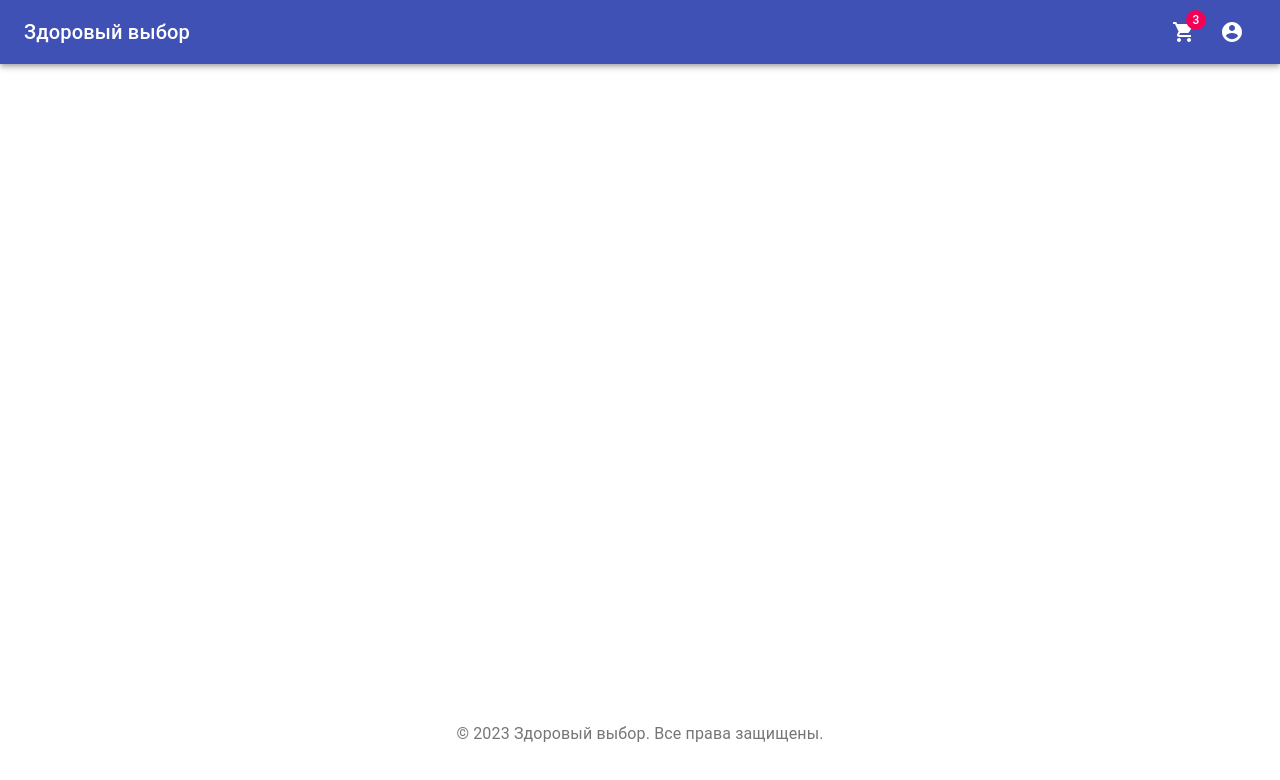
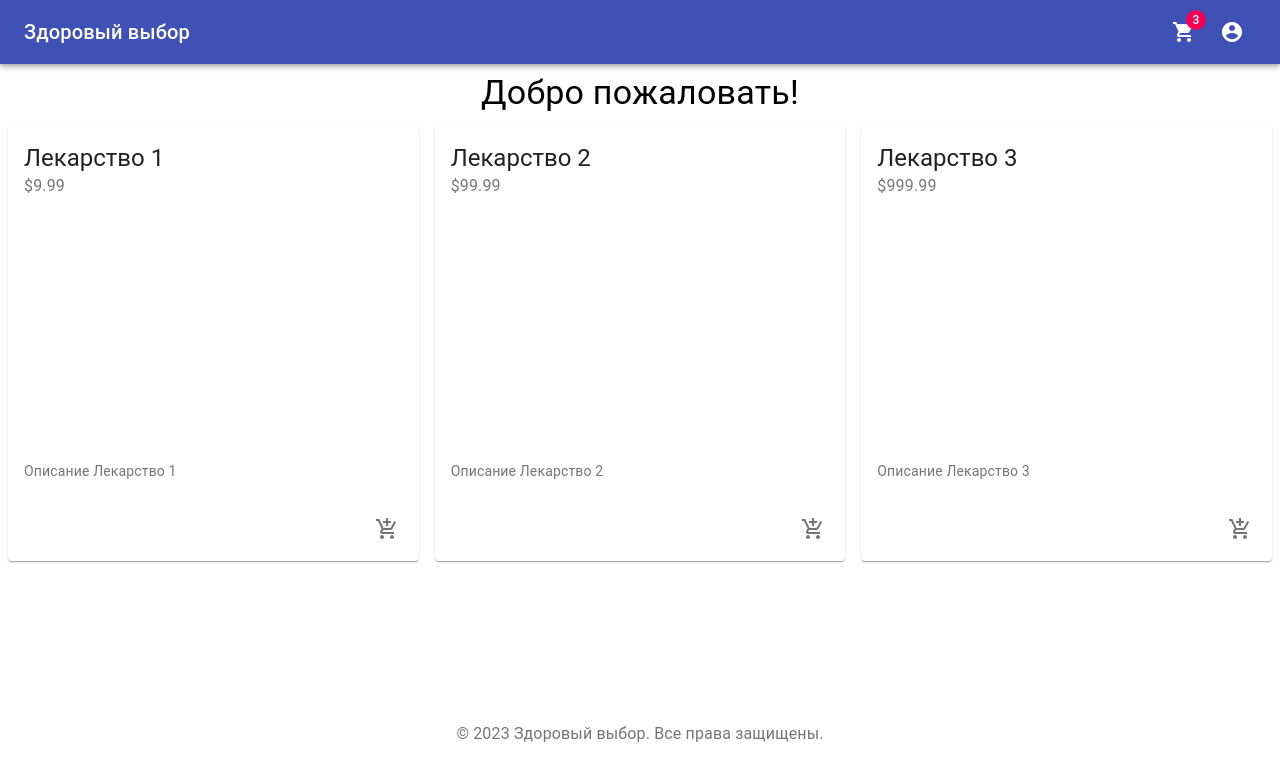
Before and after one commit to llummin/pharmacy, a React (Create React App) app in the folder frontend/: page / in a window 1280 px wide. Shown: the top 780 px of the page. Built offline with nearby package versions, Linux system fonts and the light colour scheme.

Commit message:
preliminary home page

```diff
--- a/frontend/src/components/App.tsx
+++ b/frontend/src/components/App.tsx
@@ -5,6 +5,7 @@ import Navbar from '../components/Navbar';
 import Footer from '../components/Footer';
 import PhoneAuthPage from '../pages/PhoneAuthPage';
 import CartPage from '../pages/CartPage';
+import Home from '../pages/Home';
 
 function App() {
 	return (
@@ -13,6 +14,7 @@ function App() {
 			<Routes>
 				<Route path="/login" element={<PhoneAuthPage/>}/>
 				<Route path="/cart" element={<CartPage/>}/>
+				<Route path="/" element={<Home/>}/>
 			</Routes>
 			<Footer/>
 		</BrowserRouter>
--- /dev/null
+++ b/frontend/src/pages/Home.tsx
@@ -0,0 +1,90 @@
+import React from 'react';
+import { makeStyles } from '@material-ui/core/styles';
+import {
+	Typography,
+	Grid,
+	Card,
+	CardHeader,
+	CardMedia,
+	CardContent,
+	CardActions,
+	IconButton,
+} from '@material-ui/core';
+import {
+	AddShoppingCart as AddShoppingCartIcon,
+} from '@material-ui/icons';
+
+const useStyles = makeStyles((theme) => ({
+	root: {
+		flexGrow: 1,
+		padding: theme.spacing(1),
+	},
+	card: {
+		height: '100%',
+		display: 'flex',
+		flexDirection: 'column',
+		justifyContent: 'space-between',
+	},
+	cardMedia: {
+		paddingTop: '56.25%',
+	},
+	cardActions: {
+		display: 'flex',
+		justifyContent: 'flex-end',
+	},
+}));
+
+const products = [
+	{
+		id: 1,
+		name: 'Лекарство 1',
+		description: 'Описание Лекарство 1',
+		price: 9.99,
+	},
+	{
+		id: 2,
+		name: 'Лекарство 2',
+		description: 'Описание Лекарство 2',
+		price: 99.99,
+	},
+	{
+		id: 3,
+		name: 'Лекарство 3',
+		description: 'Описание Лекарство 3',
+		price: 999.99,
+	},
+];
+
+const Home = () => {
+	const classes = useStyles();
+
+	return (
+		<div className={classes.root}>
+			<Typography variant="h4" align="center" gutterBottom>
+				Добро пожаловать!
+			</Typography>
+			<Grid container spacing={2}>
+				{products.map((product) => (
+					<Grid item xs={12} sm={6} md={4} key={product.id}>
+						<Card className={classes.card}>
+							<CardHeader title={product.name} subheader={`$${product.price}`} />
+							<CardMedia className={classes.cardMedia} title={product.name} />
+							<CardContent>
+								<Typography variant="body2" color="textSecondary" component="p">
+									{product.description}
+								</Typography>
+							</CardContent>
+							<CardActions disableSpacing className={classes.cardActions}>
+								<IconButton aria-label="add to cart">
+									<AddShoppingCartIcon />
+								</IconButton>
+							</CardActions>
+						</Card>
+					</Grid>
+				))}
+			</Grid>
+		</div>
+	);
+};
+
+export default Home;
```
